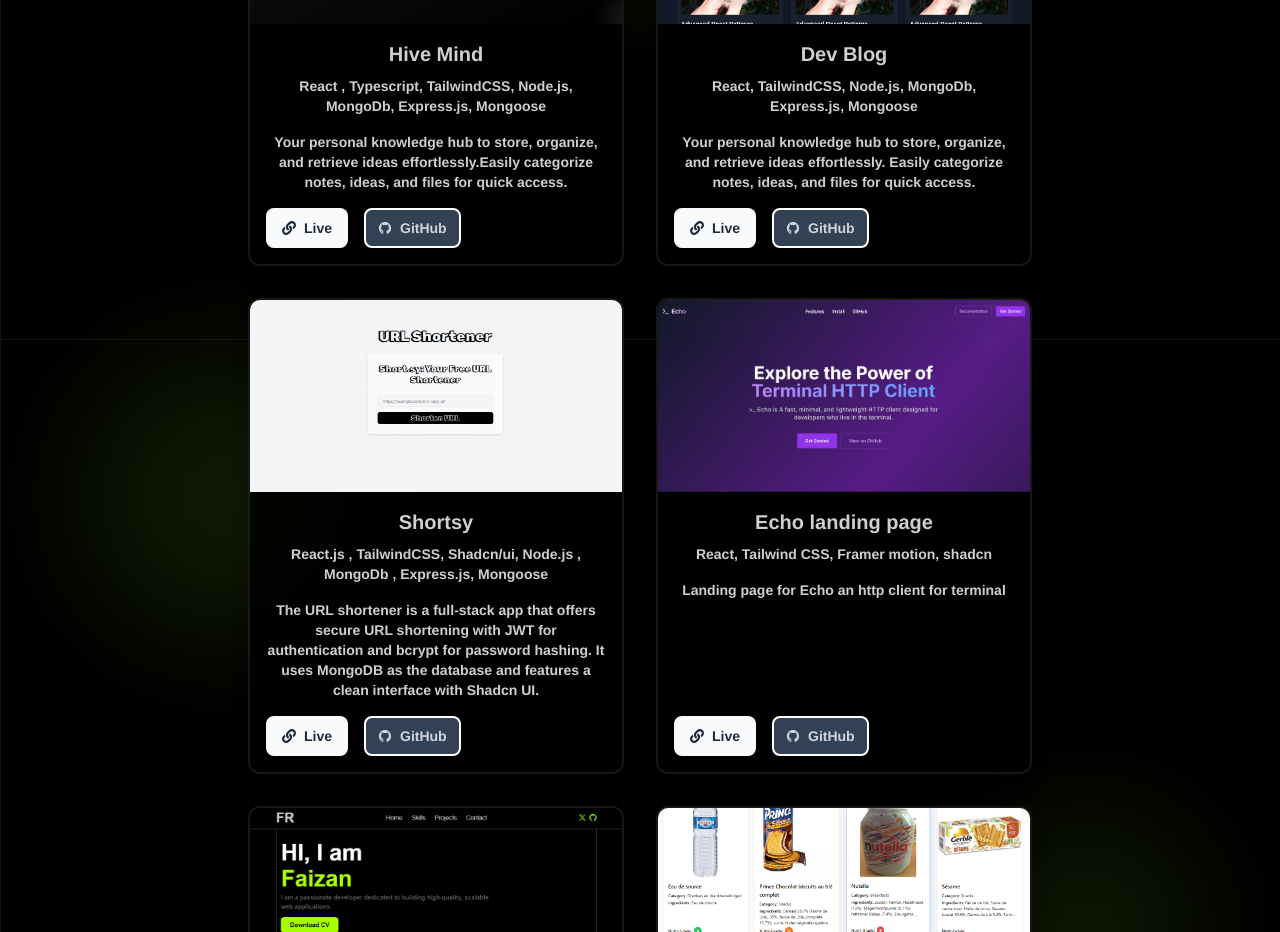
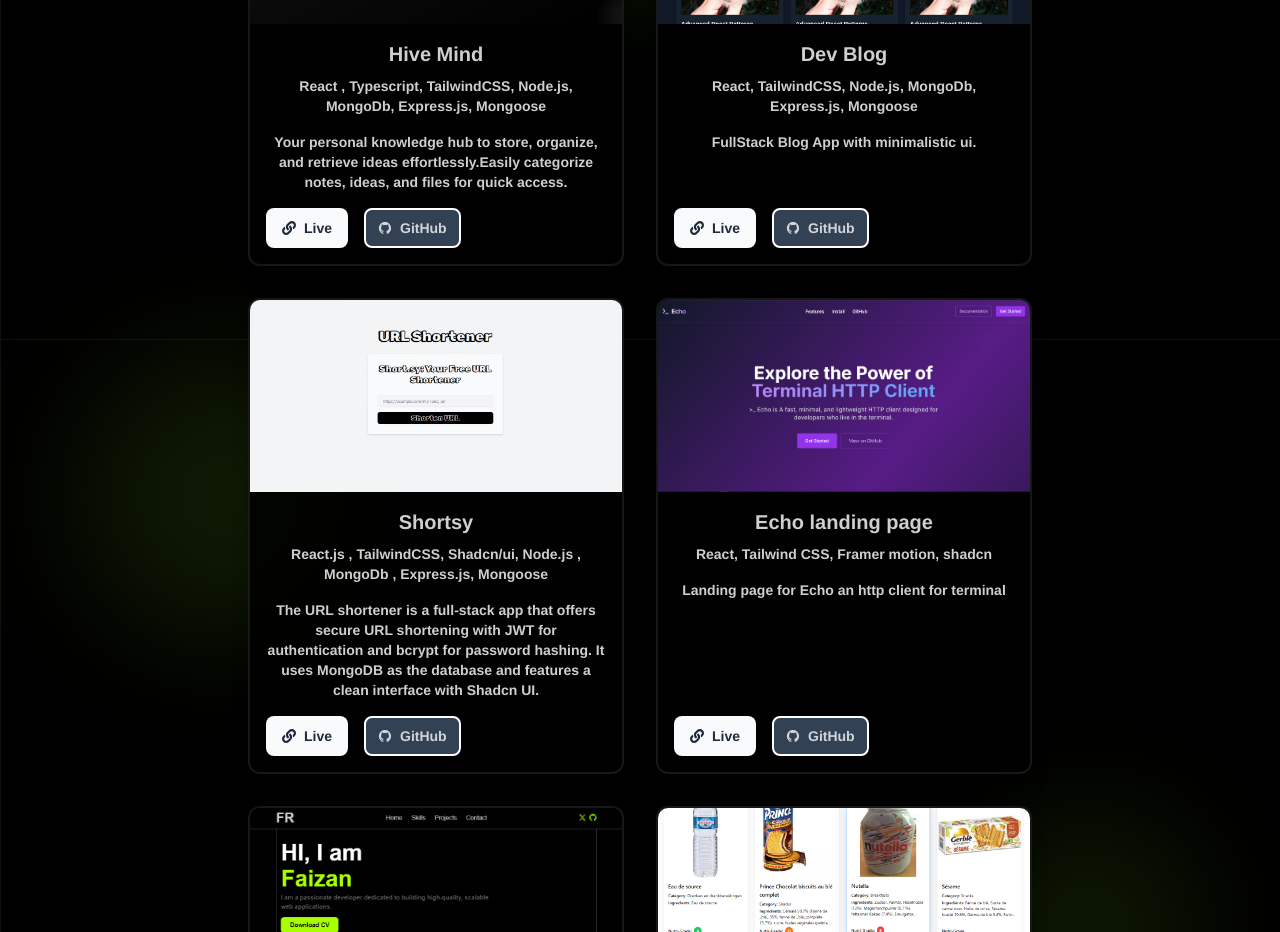
Before and after one commit to faizanr27/react-portfolio, a React (Vite) app: page / in a window 1280 px wide. Shown: the part 1260-2192 px from the top of the page. Built offline with nearby package versions, Linux system fonts and the light colour scheme.

Commit message:
Update Projects.jsx

```diff
--- a/src/components/Projects.jsx
+++ b/src/components/Projects.jsx
@@ -30,7 +30,7 @@ const Projects = () => {
       {
         img: Devb,
         title: "Dev Blog",
-        description:"Your personal knowledge hub to store, organize, and retrieve ideas effortlessly. Easily categorize notes, ideas, and files for quick access.",
+        description:"FullStack Blog App with minimalistic ui.",
         techStack:
           "React, TailwindCSS, Node.js, MongoDb, Express.js, Mongoose",
         links: {
```
